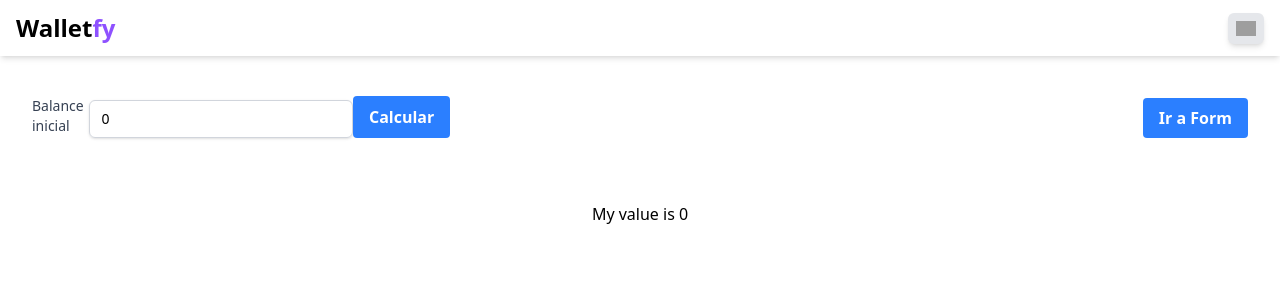
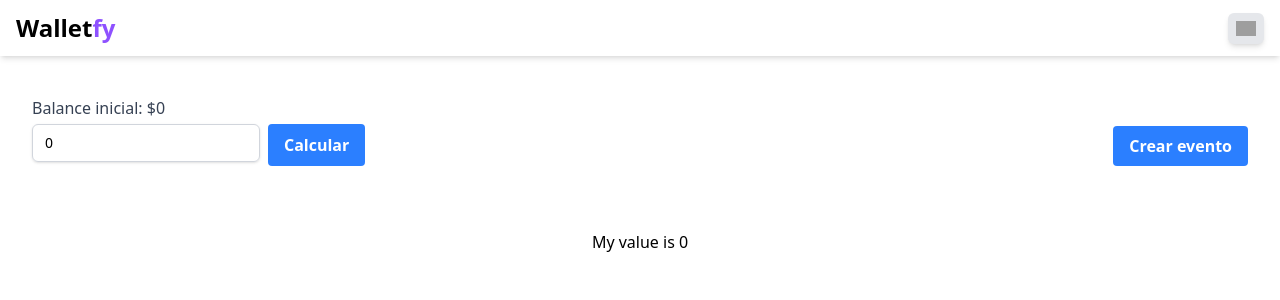
Before and after one commit to DJavierReyesM/ProyectoReactWalletfy_FSD, a React (Vite) app: page / in a window 1280 px wide. Shown: the top 300 px of the page. Built offline with nearby package versions, Linux system fonts and the light colour scheme; grey boxes are pictures that could not be loaded.

Commit message:
Creacion de slice para guardar monto inicial

```diff
--- a/src/App.tsx
+++ /dev/null
@@ -1,36 +0,0 @@
-import UserProfile from '@components/UserProfile';
-import UserProfile2 from '@test/UserProfile';
-import './App.css';
-
-const users = [
-  {
-    name: 'Enmanuel',
-    url: 'https://avatar.iran.liara.run/public/boy?username=Enmanuel',
-    verified: true,
-  },
-  {
-    name: 'Luis',
-    url: 'https://avatar.iran.liara.run/public/boy?username=Luis',
-  },
-  {
-    name: 'Miguel',
-    url: 'https://avatar.iran.liara.run/public/boy?username=Miguel',
-  },
-];
-
-function App() {
-  return (
-    <section className="cd-flex cd-flex-row cd-flex-wrap cd-justify-center">
-      {users.map((user, index) => (
-        <UserProfile2
-          key={`app-user-${index}`}
-          name={user.name}
-          url={user.url}
-          verified={user.verified}
-        />
-      ))}
-    </section>
-  );
-}
-
-export default App;
--- a/src/pages/home/index.tsx
+++ b/src/pages/home/index.tsx
@@ -3,22 +3,24 @@ import { EventLoaderDataType } from "@customTypes/event";
 import { QKeys } from "@constants/query";
 import DataRepo from "@api/datasource";
 import { isLoadingOrRefetchQuery } from "@utils/query";
-import NumberInput from "@components/form/NumberInput";
 import React from "react";
 import { useNavigate } from "react-router-dom";
+import { useAppDispatch, useAppSelector } from "@hooks/store";
+import { amountAction, selectInitialAmount } from "@store/slice/initialAmount";
 
 const Home = () => {
 
   const navigate = useNavigate()
   const [initialBalance, setInitialBalance] = React.useState<number>(0);
-  const [balanceForQuery, setBalanceForQuery] = React.useState<number>(0);
+  const dispatch = useAppDispatch();
+  const currentAmount = useAppSelector(selectInitialAmount);
+
   const usersQuery = useQuery<
   EventLoaderDataType,
   Error,
-  EventLoaderDataType,
-  [number]
+  EventLoaderDataType
 >({
-  queryKey: [balanceForQuery],
+  queryKey: [QKeys.GET_EVENTS, currentAmount],
   queryFn: () => {
     return DataRepo.loadEvents();
   },
@@ -29,27 +31,31 @@ const { data } = usersQuery;
 const isLoading = isLoadingOrRefetchQuery(usersQuery);
 
 
+console.log(data)
   return (
     <div className="flex items-center flex-col gap-y-[4rem] h-full mt-[3rem]">
-      <div className=" w-full flex flex-row justify-between items-end">
-        <div className="flex">
-          <label className="block text-sm font-medium text-gray-700">Balance inicial</label>
+      <div className="gap-1.5 w-full flex flex-row justify-between items-end">
+        <div>
+          <h3 className="text-md font-medium text-gray-700">Balance inicial: ${currentAmount}</h3>
+          <div className="flex flex-col sm:flex-row md:flex-row ">
             <input
               type="number"
               value={initialBalance}
-            className="mt-1 block w-full px-3 py-2 border border-gray-300 rounded-md shadow-sm focus:outline-none focus:ring-indigo-500 focus:border-indigo-500 sm:text-sm"
+              min={0}
+              className="my-1 block w-full px-3 py-2 border  border-gray-300 rounded-md shadow-sm focus:outline-none focus:ring-indigo-500 focus:border-indigo-500 sm:text-sm"
               onChange={(e) => {
                 const newValue = Number(e.target.value);
                 if (isNaN(newValue)) return;
-              setInitialBalance(newValue);
+                setInitialBalance(newValue)
               }}
             />
             <button
-            className="bg-blue-500 hover:bg-blue-700 text-white font-bold py-2 px-4 rounded"
-            onClick={()=> setBalanceForQuery(initialBalance)}
+              className="bg-blue-500 hover:bg-blue-700 text-white font-bold py-2 px-4 rounded mx-2 md:py-2 sm:mt-1"
+              onClick={() => dispatch(amountAction.setInitialAmount(initialBalance))}
             >
               Calcular
             </button>
+          </div>
         </div>
 
 
@@ -58,20 +64,20 @@ const isLoading = isLoadingOrRefetchQuery(usersQuery);
           className="bg-blue-500 hover:bg-blue-700 text-white font-bold py-2 px-4 rounded"
           onClick={()=> navigate("/form")}
         >
-          Ir a Form
+          Crear evento
         </button>
       </div>
 
 
       {isLoading && (
-        <p className="cd-text-2xl cd-font-bold cd-text-center">
+        <p className="text-1xl font-bold text-center">
           Cargando Eventos
         </p>
       )}
 
       {!isLoading && data && (
         <>
-        <div>My value is {balanceForQuery}</div>
+        <div>My value is {currentAmount}</div>
         <div>{data.events.map((evt) => (
           <div className="py-3">
             Evento: {evt.name}
--- a/src/store/index.ts
+++ b/src/store/index.ts
@@ -1,8 +1,10 @@
 import { configureStore, combineReducers } from '@reduxjs/toolkit';
 
 import ThemeSlice from '@store/slice/theme';
+import AmountSlice from '@store/slice/initialAmount'
 
 const rootReducer = combineReducers({
+  amount: AmountSlice,
   theme: ThemeSlice,
 });
 
--- /dev/null
+++ b/src/store/slice/initialAmount.ts
@@ -0,0 +1,24 @@
+import type { RootState } from '@store/index';
+import { createSlice, PayloadAction } from '@reduxjs/toolkit';
+
+import { InitialAmount } from '@customTypes/initialAmount';
+
+const initialState: InitialAmount = {
+  value: 0,
+};
+
+export const amountSlice = createSlice({
+  name: 'amount',
+  initialState,
+  reducers: {
+    setInitialAmount: (state, action: PayloadAction<InitialAmount['value']>) => {
+      state.value = action.payload;
+    },
+  },
+});
+
+export const amountAction = amountSlice.actions;
+
+export const selectInitialAmount = (state: RootState) => state.amount.value
+
+export default amountSlice.reducer;
--- /dev/null
+++ b/src/types/initialAmount.ts
@@ -0,0 +1,7 @@
+import { z } from "zod";
+
+export const InitialAmountSchema = z.object({
+    value: z.number().nonnegative(),
+});
+
+export type InitialAmount = z.infer<typeof InitialAmountSchema>;
```
Lines whose indentation alone changed are shown as unchanged.
